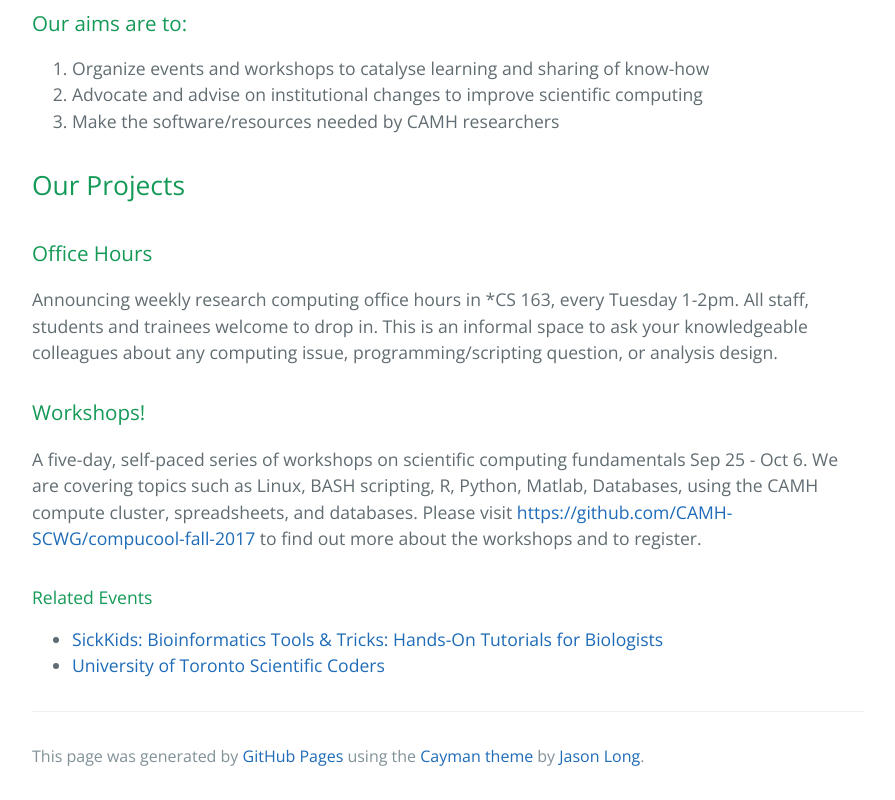
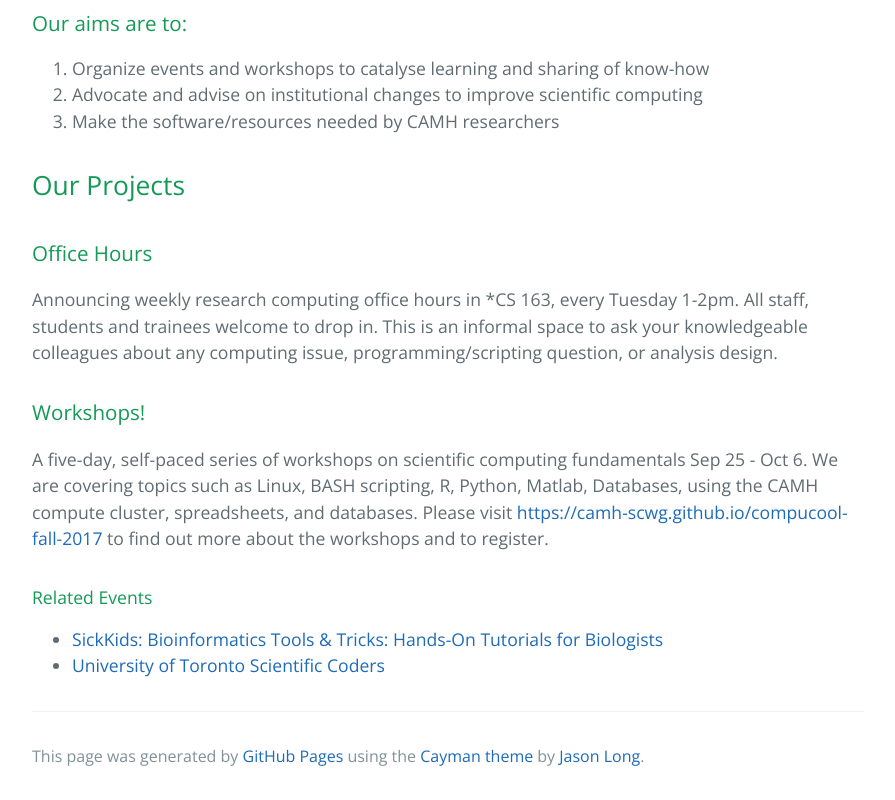
Before and after one commit to CAMH-SCWG/camh-scwg.github.io, a plain HTML site: page index.html in a window 1280 px wide. Shown: the part 710-1510 px from the top of the page, without its empty margins (192-1087 px from the left). Drawn offline with nearby package versions, Linux system fonts and the light colour scheme.

Commit message:
fixing website link

```diff
--- a/index.html
+++ b/index.html
@@ -43,7 +43,7 @@
 <h3>
 <a id="workshops" class="anchor" href="#workshops" aria-hidden="true"><span aria-hidden="true" class="octicon octicon-link"></span></a>Workshops!</h3>
 
-<p>A five-day, self-paced series of workshops on scientific computing fundamentals Sep 25 - Oct 6. We are covering topics such as Linux, BASH scripting, R, Python, Matlab, Databases, using the CAMH compute cluster, spreadsheets, and databases. Please visit <a href="https://github.com/CAMH-SCWG/compucool-fall-2017">https://github.com/CAMH-SCWG/compucool-fall-2017</a> to find out more about the workshops and to register.</p>
+<p>A five-day, self-paced series of workshops on scientific computing fundamentals Sep 25 - Oct 6. We are covering topics such as Linux, BASH scripting, R, Python, Matlab, Databases, using the CAMH compute cluster, spreadsheets, and databases. Please visit <a href="https://camh-scwg.github.io/compucool-fall-2017/">https://camh-scwg.github.io/compucool-fall-2017</a> to find out more about the workshops and to register.</p>
 
 <h4>
 <a id="related-events" class="anchor" href="#related-events" aria-hidden="true"><span aria-hidden="true" class="octicon octicon-link"></span></a>Related Events</h4>
```
